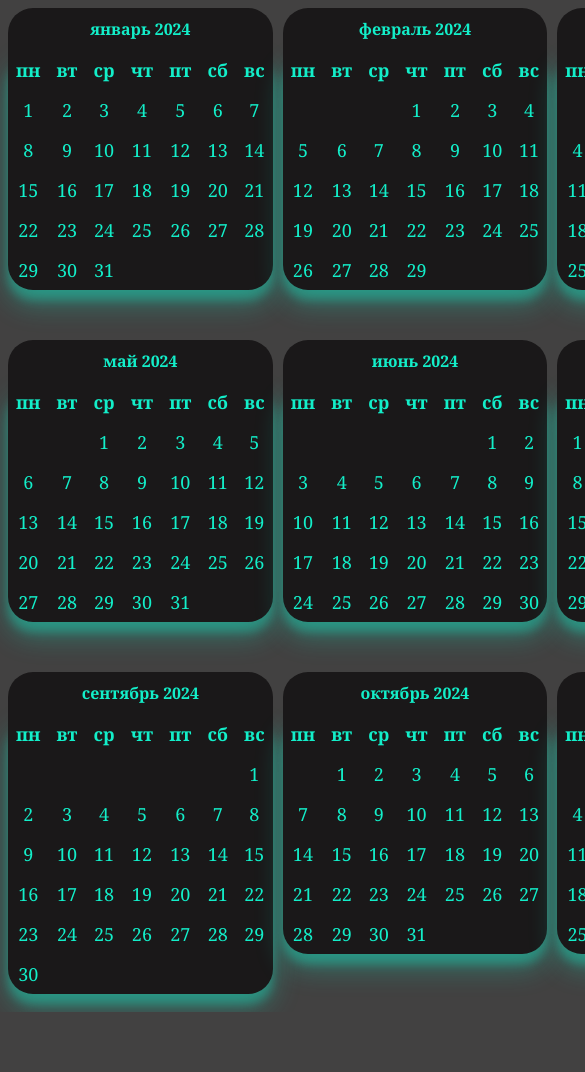
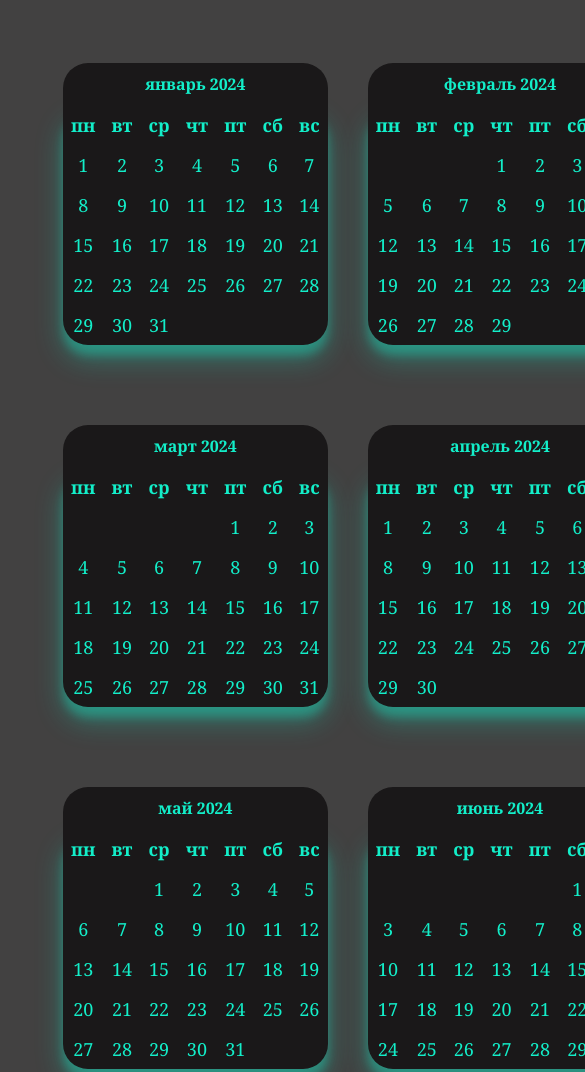
Before and after one commit to kolibri88/calendar, a plain HTML site: page index.html in a window 390 px wide. Shown: the top 1072 px of the page, 585 px wide, since content can reach past the window. Before the commit the page ends 1012 px from the top, so only its background shows below. Drawn offline with Linux system fonts and the light colour scheme.

Commit message:
adaptive

```diff
--- a/style.css
+++ b/style.css
@@ -52,3 +52,36 @@
         grid-template-columns: repeat(4, 1fr);
         grid-template-rows: repeat(3, 1fr);
     }
+
+    /* Адаптив */
+
+    @media screen and (max-width: 1150px) {
+        .container {
+            max-width: 1149px;
+            grid-template-columns: repeat(3, 1fr);
+            grid-template-rows: repeat(4, 1fr);
+            padding: 50px;
+        }
+    }
+
+    @media screen and (max-width: 769px) {
+        .container {
+            max-width: 768px;
+            grid-template-columns: repeat(2, 1fr);
+            grid-template-rows: repeat(6, 1fr);
+            padding: 35px;
+        }
+        table {
+            margin: 20px;
+        }
+    }
+
+    @media screen and (max-width: 376px) {
+        .container {
+            max-width: 375px;
+            grid-template-columns: repeat(1, 1fr);
+        }
+        table {
+            margin: 0 0 20px;
+        }
+    }
```
